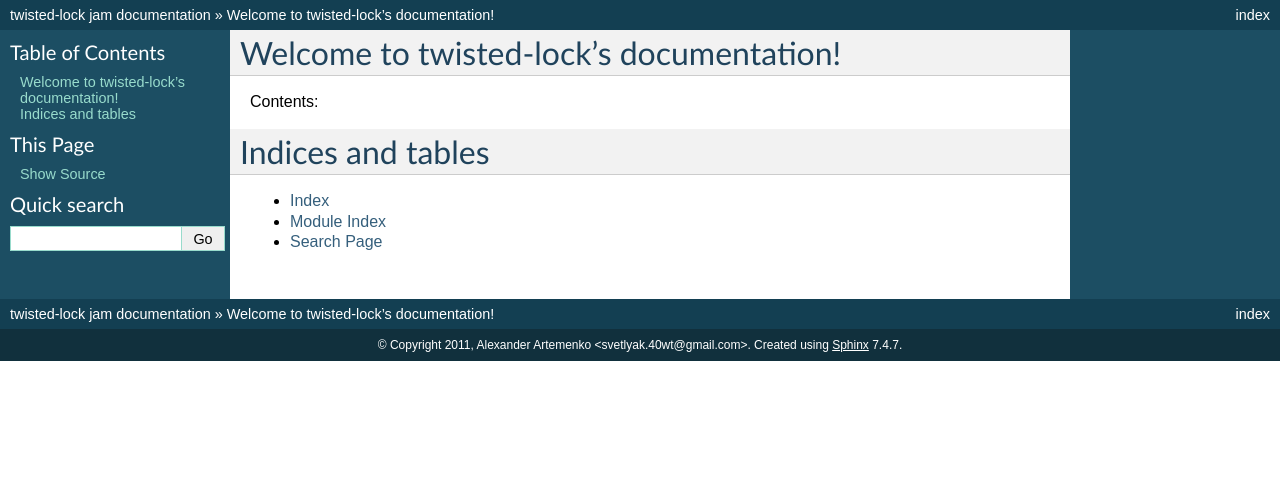
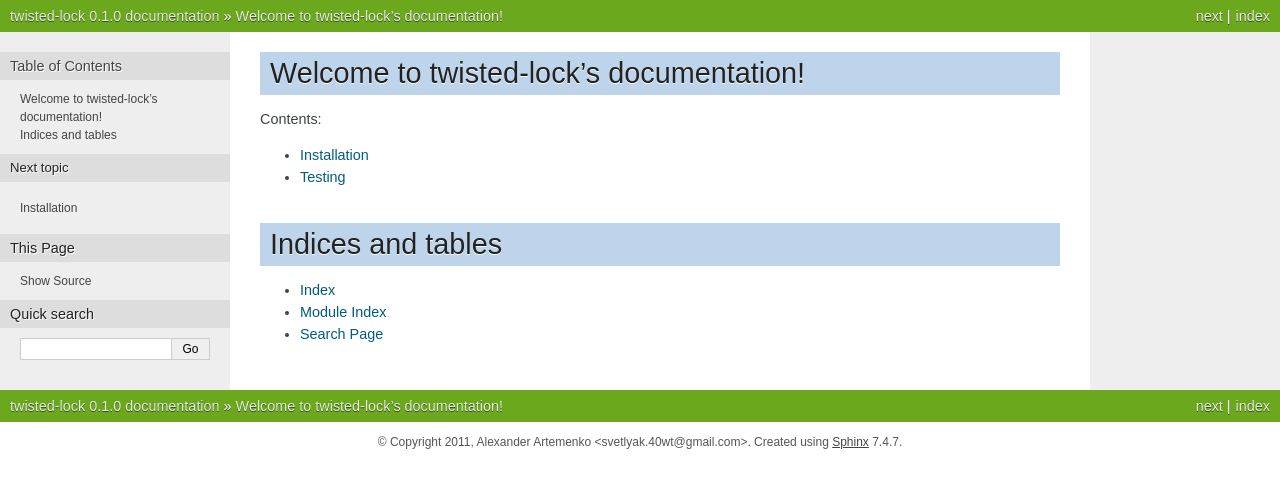
Before and after one commit to svetlyak40wt/twisted-lock, a Sphinx documentation site: the page built from doc/index.rst, in a window 1280 px wide. Shown: the top 488 px of the page. Built offline with Sphinx 7.4.7, drawn with Linux system fonts in a browser that asks for light colours.

Commit message:
Added docs.

```diff
--- a/doc/conf.py
+++ b/doc/conf.py
@@ -48,9 +48,9 @@
 # built documents.
 #
 # The short X.Y version.
-version = '0.1.0'
+version = '0.1'
 # The full version, including alpha/beta/rc tags.
-release = 'jam'
+release = '0.1.0'
 
 # The language for content autogenerated by Sphinx. Refer to documentation
 # for a list of supported languages.
@@ -91,7 +91,7 @@
 
 # The theme to use for HTML and HTML Help pages.  See the documentation for
 # a list of builtin themes.
-html_theme = 'default'
+html_theme = 'nature'
 
 # Theme options are theme-specific and customize the look and feel of a theme
 # further.  For a list of options available for each theme, see the
--- a/doc/index.rst
+++ b/doc/index.rst
@@ -11,6 +11,9 @@
 .. toctree::
    :maxdepth: 2
 
+   install
+   testing
+
 Indices and tables
 ==================
 
--- /dev/null
+++ b/doc/install.rst
@@ -0,0 +1,4 @@
+Installation
+=============
+
+easy_install twisted-lock
--- /dev/null
+++ b/doc/testing.rst
@@ -0,0 +1,4 @@
+Testing
+=======
+
+env/bin/trial lock
```
Also changed, not shown: 1 other file.
